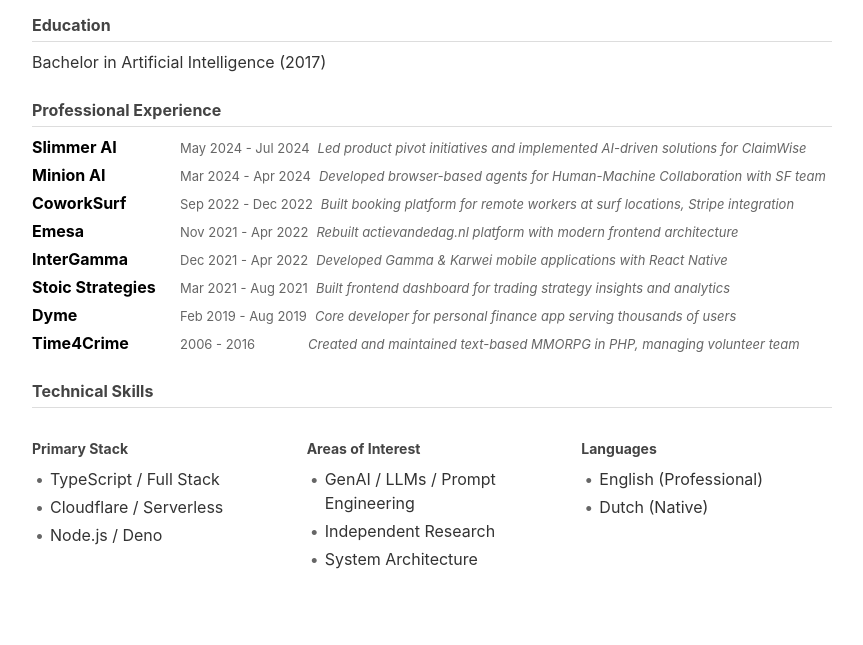
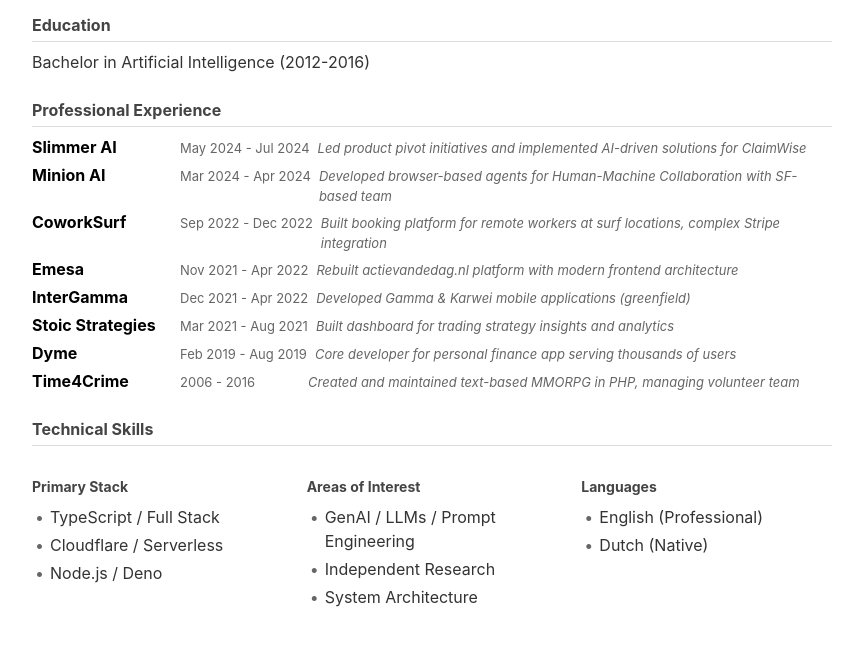
Before and after one commit to janwilmake/janwilmake, a plain HTML site: page index.html in a window 1280 px wide. Shown: the part 133-778 px from the top of the page, without its empty margins (208-1071 px from the left). Drawn offline with Linux system fonts and the light colour scheme.

Commit message:
improvements

```diff
--- a/index.html
+++ b/index.html
@@ -165,7 +165,7 @@
 
     <div class="section">
         <h2>Education</h2>
-        <p style="margin: 4px 0">Bachelor in Artificial Intelligence (2017)</p>
+        <p style="margin: 4px 0">Bachelor in Artificial Intelligence (2012-2016)</p>
     </div>
 
     <div class="section">
@@ -181,13 +181,14 @@
         <div class="job-header">
             <span class="job-company">Minion AI</span>
             <span class="job-date">Mar 2024 - Apr 2024</span>
-            <span class="job-desc">Developed browser-based agents for Human-Machine Collaboration with SF team</span>
+            <span class="job-desc">Developed browser-based agents for Human-Machine Collaboration with SF-based
+                team</span>
         </div>
 
         <div class="job-header">
             <span class="job-company">CoworkSurf</span>
             <span class="job-date">Sep 2022 - Dec 2022</span>
-            <span class="job-desc">Built booking platform for remote workers at surf locations, Stripe
+            <span class="job-desc">Built booking platform for remote workers at surf locations, complex Stripe
                 integration</span>
         </div>
 
@@ -200,13 +201,13 @@
         <div class="job-header">
             <span class="job-company">InterGamma</span>
             <span class="job-date">Dec 2021 - Apr 2022</span>
-            <span class="job-desc">Developed Gamma & Karwei mobile applications with React Native</span>
+            <span class="job-desc">Developed Gamma & Karwei mobile applications (greenfield)</span>
         </div>
 
         <div class="job-header">
             <span class="job-company">Stoic Strategies</span>
             <span class="job-date">Mar 2021 - Aug 2021</span>
-            <span class="job-desc">Built frontend dashboard for trading strategy insights and analytics</span>
+            <span class="job-desc">Built dashboard for trading strategy insights and analytics</span>
         </div>
 
         <div class="job-header">
```
